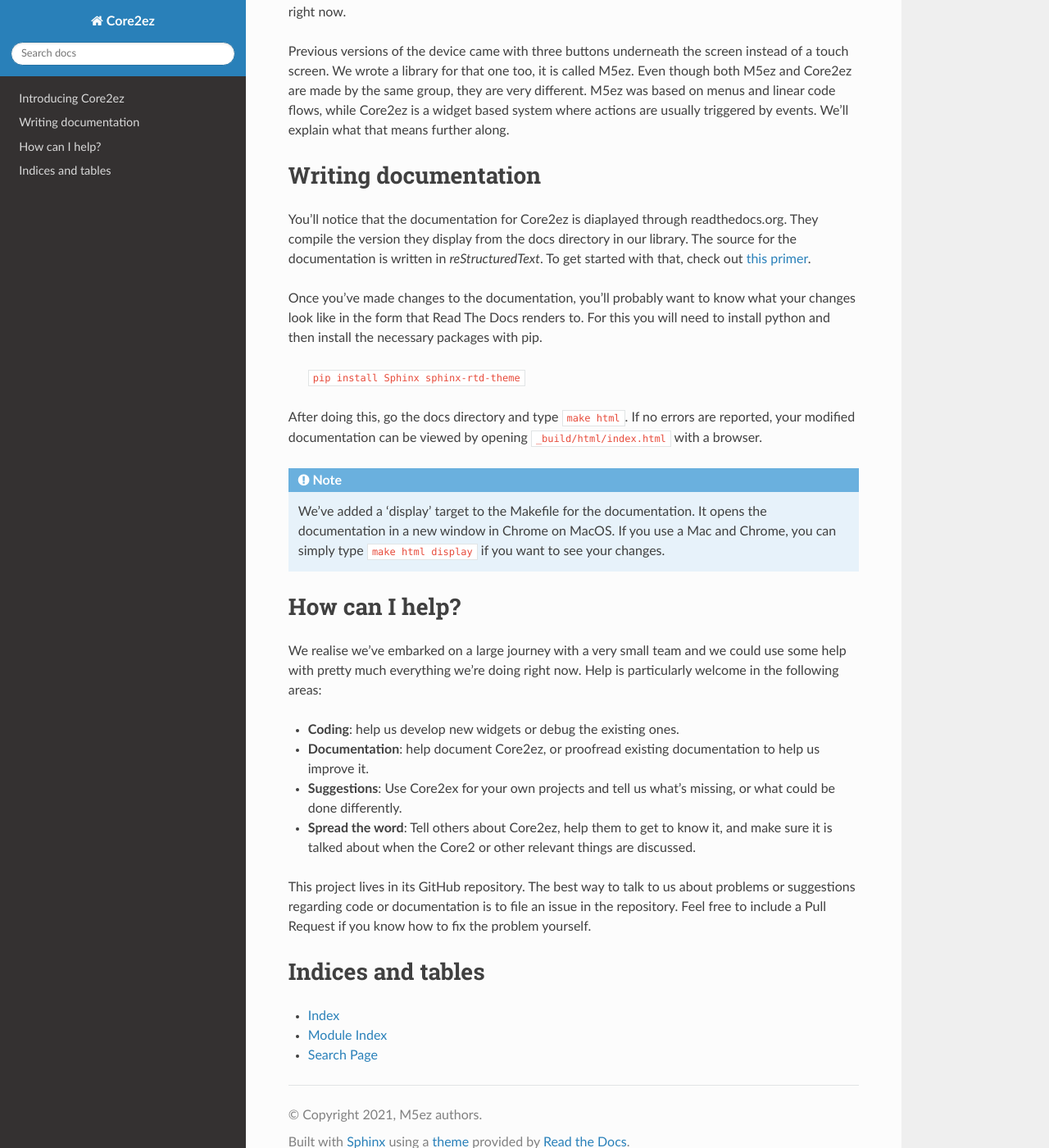
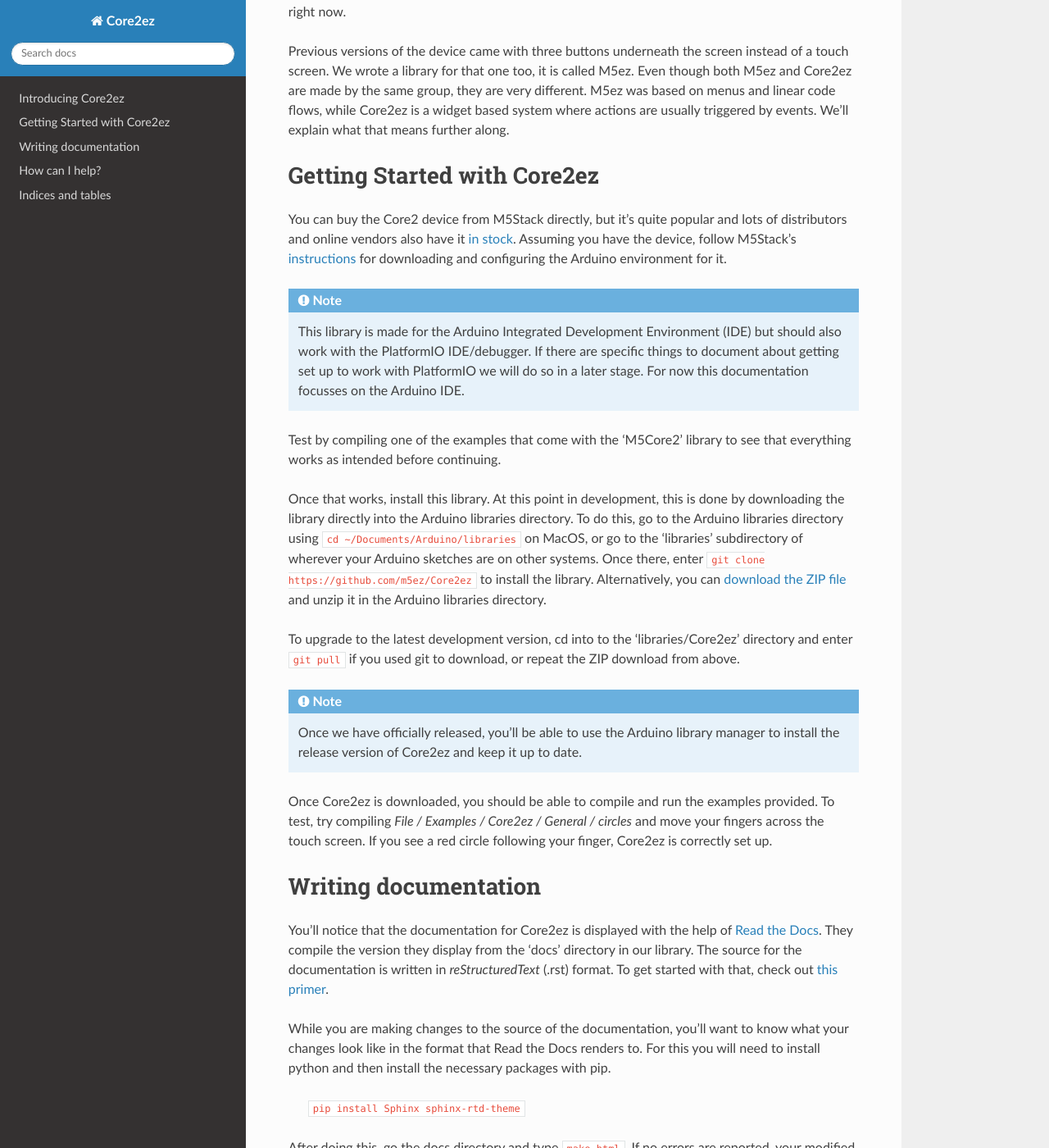
Before and after one commit to M5ez/Core2ez, a Sphinx documentation site: the page built from docs/index.rst, in a window 1280 px wide and 1400 px high, scrolled down 960 px. Shown: the whole window at 82% size. Built offline with Sphinx 7.4.7 and the Read the Docs theme 2.0.0, drawn with Linux system fonts in a browser that asks for light colours.

Commit message:
adding to documentation

```diff
--- a/docs/index.rst
+++ b/docs/index.rst
@@ -3,12 +3,13 @@
    You can adapt this file completely to your liking, but it should at least
    contain the root `toctree` directive.
 
-Introducing Core2ez
-===================
 
 .. toctree::
    :maxdepth: 2
    :caption: Contents:
+
+Introducing Core2ez
+===================
 
 Core2ez is a widget-based library to create graphical programs for the M5Stack Core2 device. It is written in C++ and can be used from the Arduino and PlatformIO programming environments. It comes with a large collection of sample programs that demonstrate how to use the various functions. A multi-waveform polyphonic sound library that supports attack-decay-sustain-release envelopes is also included.
 
@@ -25,12 +26,34 @@
 Previous versions of the device came with three buttons underneath the screen instead of a touch screen. We wrote a library for that one too, it is called M5ez. Even though both M5ez and Core2ez are made by the same group, they are very different. M5ez was based on menus and linear code flows, while Core2ez is a widget based system where actions are usually triggered by events. We'll explain what that means further along.
 
 
+Getting Started with Core2ez
+============================
+
+You can buy the Core2 device from M5Stack directly, but it's quite popular and lots of distributors and online vendors also have it `in stock <https://www.google.com/search?q=m5stack+core2+buy>`_. Assuming you have the device, follow M5Stack's `instructions <https://docs.m5stack.com/#/en/arduino/arduino_core2_development>`_ for downloading and configuring the Arduino environment for it.
+
+.. note::
+
+    This library is made for the Arduino Integrated Development Environment (IDE) but should also work with the PlatformIO IDE/debugger. If there are specific things to document about getting set up to work with PlatformIO we will do so in a later stage. For now this documentation focusses on the Arduino IDE.
+
+Test by compiling one of the examples that come with the 'M5Core2' library to see that everything works as intended before continuing.
+
+Once that works, install this library. At this point in development, this is done by downloading the library directly into the Arduino libraries directory. To do this, go to the Arduino libraries directory using ``cd ~/Documents/Arduino/libraries`` on MacOS, or go to the 'libraries' subdirectory of wherever your Arduino sketches are on other systems. Once there, enter ``git clone https://github.com/m5ez/Core2ez`` to install the library. Alternatively, you can `download the ZIP file <https://github.com/M5ez/Core2ez/archive/master.zip>`_ and unzip it in the Arduino libraries directory.
+
+To upgrade to the latest development version, cd into to the 'libraries/Core2ez' directory and enter ``git pull`` if you used git to download, or repeat the ZIP download from above.
+
+.. note::
+
+    Once we have officially released, you'll be able to use the Arduino library manager to install the release version of Core2ez and keep it up to date.
+
+Once Core2ez is downloaded, you should be able to compile and run the examples provided. To test, try compiling `File / Examples / Core2ez / General / circles` and move your fingers across the touch screen. If you see a red circle following your finger, Core2ez is correctly set up.
+
+
 Writing documentation
 =====================
 
-You'll notice that the documentation for Core2ez is diaplayed through readthedocs.org. They compile the version they display from the docs directory in our library. The source for the documentation is written in `reStructuredText`. To get started with that, check out `this primer <https://www.sphinx-doc.org/en/master/usage/restructuredtext/basics.html>`_.
+You'll notice that the documentation for Core2ez is displayed with the help of `Read the Docs <readthedocs.org>`_. They compile the version they display from the 'docs' directory in our library. The source for the documentation is written in `reStructuredText` (.rst) format. To get started with that, check out `this primer <https://www.sphinx-doc.org/en/master/usage/restructuredtext/basics.html>`_.
 
-Once you've made changes to the documentation, you'll probably want to know what your changes look like in the form that Read The Docs renders to. For this you will need to install python and then install the necessary packages with pip.
+While you are making changes to the source of the documentation, you'll want to know what your changes look like in the format that Read the Docs renders to. For this you will need to install python and then install the necessary packages with pip.
 
   ``pip install Sphinx sphinx-rtd-theme``
 
```
